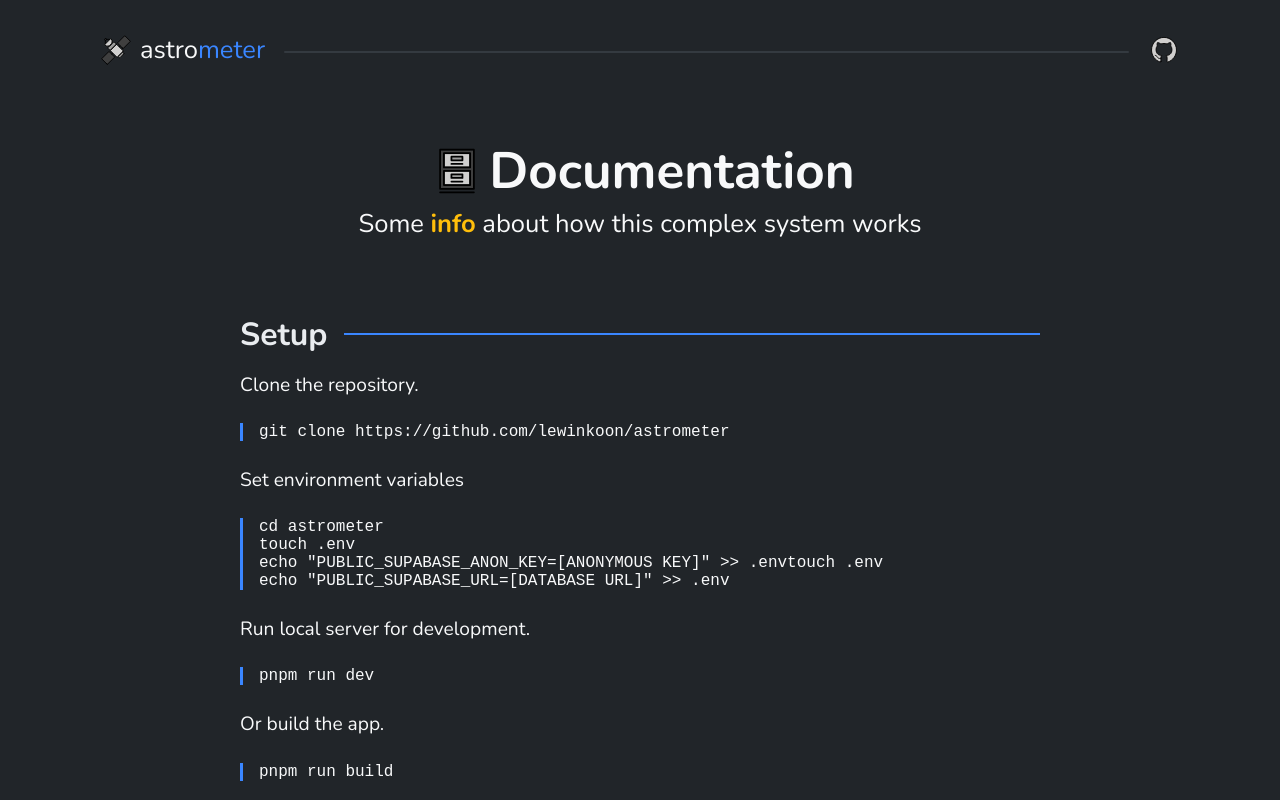
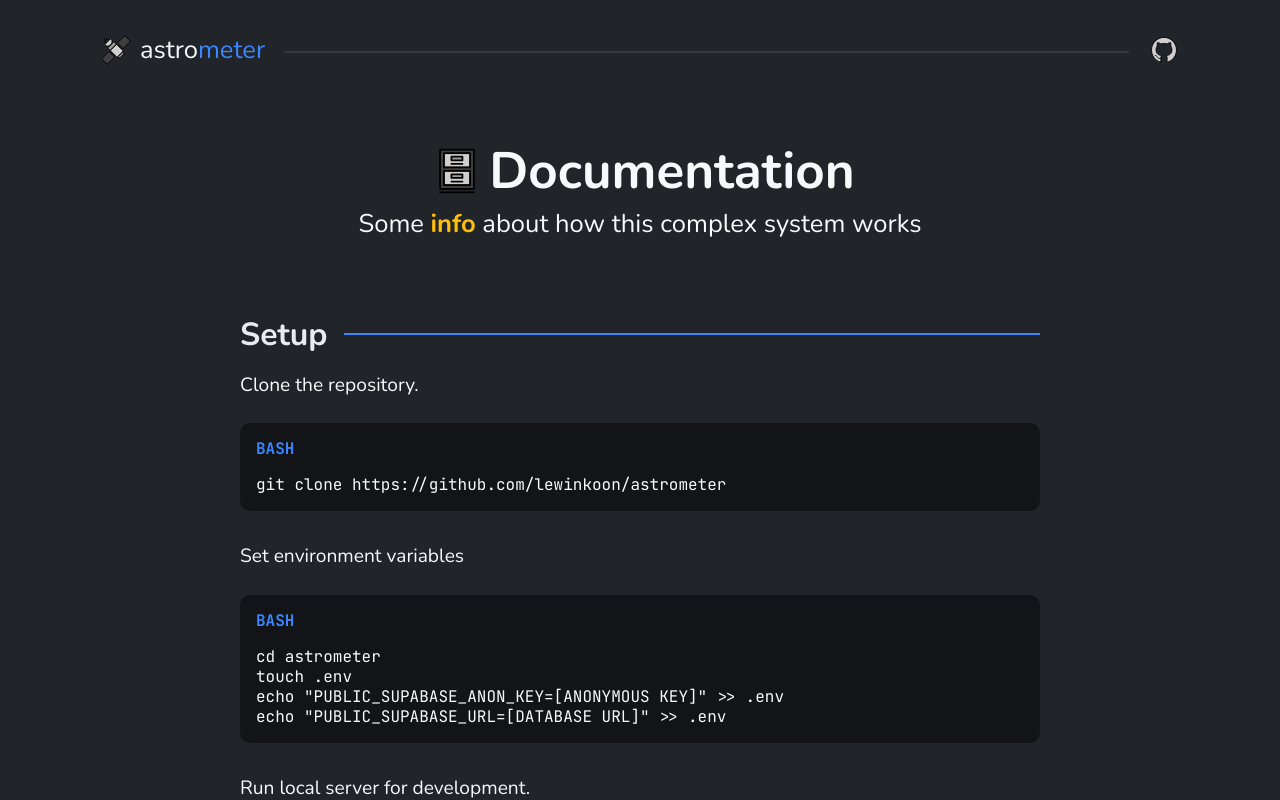
Before and after one commit to lewinkoon/astrometer, a SvelteKit app: page /docs in a window 1280 px wide. Shown: the top 800 px of the page. Built offline with nearby package versions, Linux system fonts and the light colour scheme.

Commit message:
fix: redesign code blocks (#10)

```diff
--- a/src/routes/docs/+page.svelte
+++ b/src/routes/docs/+page.svelte
@@ -15,36 +15,41 @@
 		<a href="#setup">Setup</a>
 		<span class="line"></span>
 	</h2>
+
 	<p>Clone the repository.</p>
 
-	<code>
+	<div class="codeblock">
+		<code data-lang="bash">
 			<span>git clone https://github.com/lewinkoon/astrometer</span>
 		</code>
+	</div>
 
 	<p>Set environment variables</p>
 
-	<code>
+	<div class="codeblock">
+		<code data-lang="bash">
 			<span>cd astrometer</span>
 			<span>touch .env</span>
-		<span
-			>echo "PUBLIC_SUPABASE_ANON_KEY=[ANONYMOUS KEY]" >> .env <span>
-				<span>touch .env</span>
-			</span></span
-		>
+			<span>echo "PUBLIC_SUPABASE_ANON_KEY=[ANONYMOUS KEY]" >> .env</span>
 			<span>echo "PUBLIC_SUPABASE_URL=[DATABASE URL]" >> .env</span>
 		</code>
+	</div>
 
 	<p>Run local server for development.</p>
 
-	<code>
+	<div class="codeblock">
+		<code data-lang="bash">
 			<span>pnpm run dev</span>
 		</code>
+	</div>
 
 	<p>Or build the app.</p>
 
-	<code>
+	<div class="codeblock">
+		<code data-lang="bash">
 			<span>pnpm run build</span>
 		</code>
+	</div>
 
 	<h2 id="contributing">
 		<a href="#contributing">Contributing</a>
@@ -117,15 +122,30 @@
 			}
 		}
 
+		div.codeblock {
+			background-color: var(--black);
+			border-radius: 10px;
+			margin: 0 0 2rem;
+			padding: 1rem;
+
 			code {
-			font-family: monospace;
-			border-left: 3px solid var(--blue);
-			padding: 0 1rem;
-			margin: 0 0 1.6rem;
+				font-family: mono;
+				line-height: 1.25;
+				overflow-x: auto;
+
+				&::before {
+					display: block;
+					content: attr(data-lang);
+					color: var(--blue);
+					font-weight: bold;
+					margin-bottom: 1rem;
+					text-transform: uppercase;
+				}
 
 				span {
 					display: flex;
 				}
 			}
 		}
+	}
 </style>
```
Lines whose indentation alone changed are shown as unchanged.
